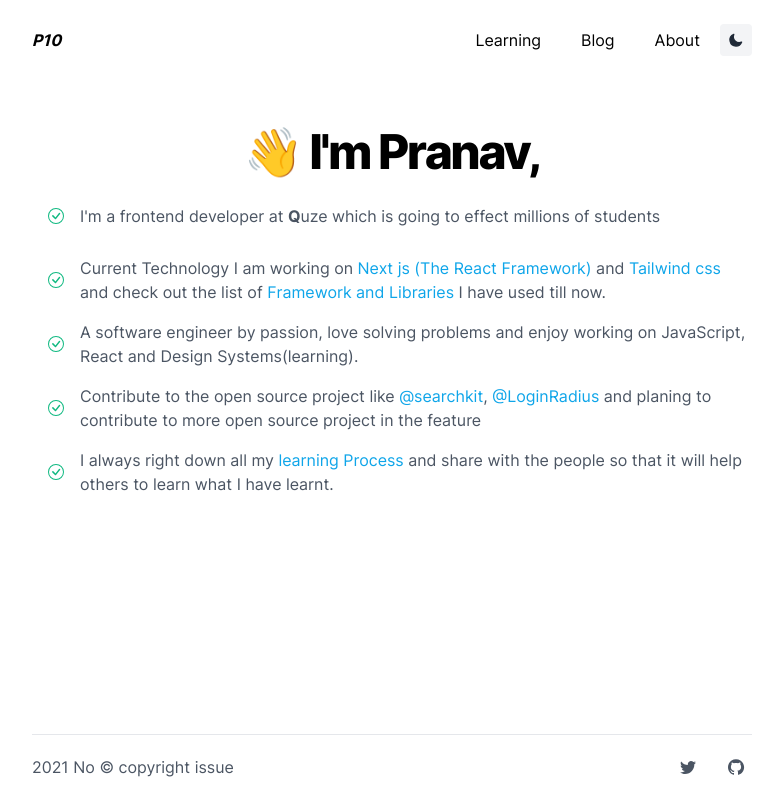
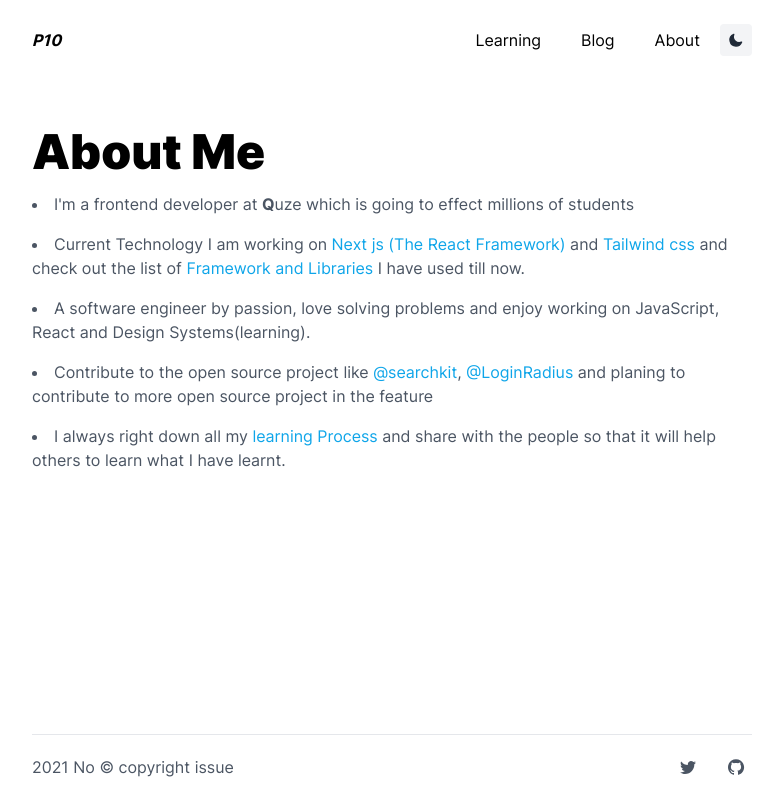
Before and after one commit to pranavp10/pranavp10.me, a Next.js app: page /about in a window 1280 px wide. Shown: the whole page, without its empty margins (248-1023 px from the left). Built offline with nearby package versions, Linux system fonts and the light colour scheme; what @tailwindcss/typography would draw is missing.

Commit message:
ui and typo fixed

```diff
--- a/src/components/utils/hero.js
+++ b/src/components/utils/hero.js
@@ -1,3 +1,5 @@
+import Link from 'next/link';
+
 export default function Hero() {
   return (
     <section>
@@ -21,11 +23,11 @@ export default function Hero() {
             </div>
             <div className="max-w-sm mx-auto px-4 flex space-x-3 mb-4 text-sm font-medium h-10">
               <div className="flex-auto flex space-x-3">
-                <button
-                  className="w-1/2 flex items-center justify-center rounded-md dark:bg-white dark:text-black bg-black text-white"
-                  type="button">
-                  More about me
-                </button>
+                <Link href="/about">
+                  <a className="w-1/2 flex items-center justify-center rounded-md dark:bg-white dark:text-black bg-black text-white">
+                    More about me
+                  </a>
+                </Link>
                 <a
                   href="https://github.com/pranavp10/pranavp10.now.sh"
                   target="_blank"
--- a/src/pages/about.js
+++ b/src/pages/about.js
@@ -3,24 +3,13 @@ import { BsCheckCircle } from 'react-icons/bs';
 
 const About = () => (
   <div className="pt-32">
-    <h1 className="text-5xl font-extrabold leading-tighter tracking-tighter mb-4 text-center">
-      👋 I'm Pranav,
-    </h1>
-    <div className="space-y-4">
-      <div className="flex items-center">
-        <div className="text-green-500 p-4">
-          <BsCheckCircle />
-        </div>
-        <p className="text-gray-600 dark:text-gray-100">
+    <h1 className="text-5xl font-black">About Me</h1>
+    <ul className="list-inside list-disc">
+      <li className="text-gray-600 dark:text-gray-100 my-4">
         I'm a frontend developer at <b>Q</b>
         uze which is going to effect millions of students
-        </p>
-      </div>
-      <div className="flex items-center">
-        <div className="text-green-500 p-4">
-          <BsCheckCircle />
-        </div>
-        <p className="text-gray-600 dark:text-gray-100">
+      </li>
+      <li className="text-gray-600 dark:text-gray-100 my-4">
         Current Technology I am working on{' '}
         <a
           href="https://nextjs.org/"
@@ -46,22 +35,12 @@ const About = () => (
           Framework and Libraries
         </a>{' '}
         I have used till now.
-        </p>
-      </div>
-      <div className="flex items-center">
-        <div className="text-green-500 p-4">
-          <BsCheckCircle />
-        </div>
-        <p className="text-gray-600 dark:text-gray-100">
-          A software engineer by passion, love solving problems and enjoy working on JavaScript,
-          React and Design Systems(learning).
-        </p>
-      </div>
-      <div className="flex items-center">
-        <div className="text-green-500 p-4">
-          <BsCheckCircle />
-        </div>
-        <p className="text-gray-600 dark:text-gray-100">
+      </li>
+      <li className="text-gray-600 dark:text-gray-100 my-4">
+        A software engineer by passion, love solving problems and enjoy working on JavaScript, React
+        and Design Systems(learning).
+      </li>
+      <li className="text-gray-600 dark:text-gray-100 my-4">
         Contribute to the open source project like{' '}
         <a
           href="https://github.com/searchkit/searchkit"
@@ -79,21 +58,15 @@ const About = () => (
           @LoginRadius
         </a>{' '}
         and planing to contribute to more open source project in the feature
-        </p>
-      </div>
-      <div className="flex items-center">
-        <div className="text-green-500 p-4">
-          <BsCheckCircle />
-        </div>
-        <p className="text-gray-600 dark:text-gray-100">
+      </li>
+      <li className="text-gray-600 dark:text-gray-100 my-4">
         I always right down all my{' '}
         <Link href="/learning">
           <a className="text-blue-500">learning Process</a>
         </Link>{' '}
         and share with the people so that it will help others to learn what I have learnt.
-        </p>
-      </div>
-    </div>
+      </li>
+    </ul>
   </div>
 );
 
```
Lines whose indentation alone changed are shown as unchanged.
